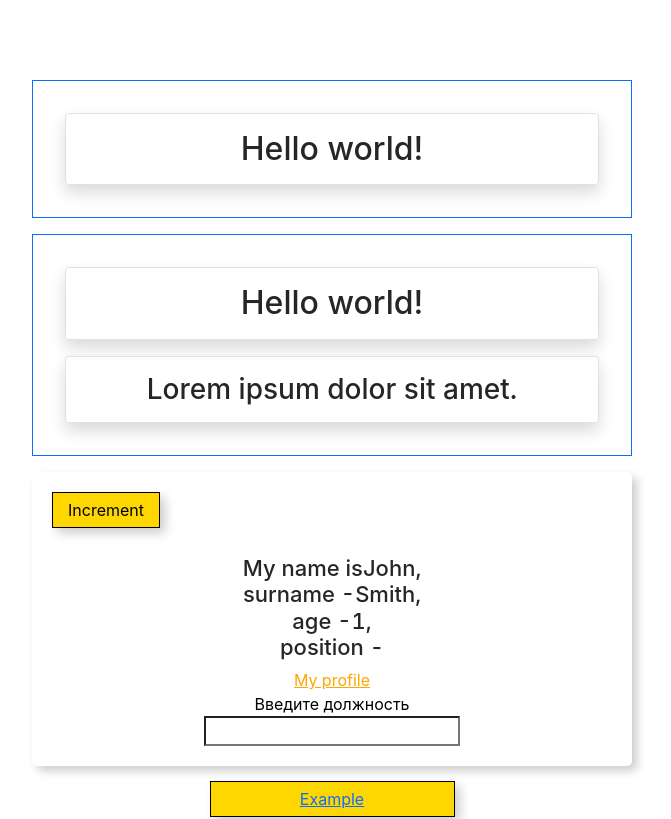
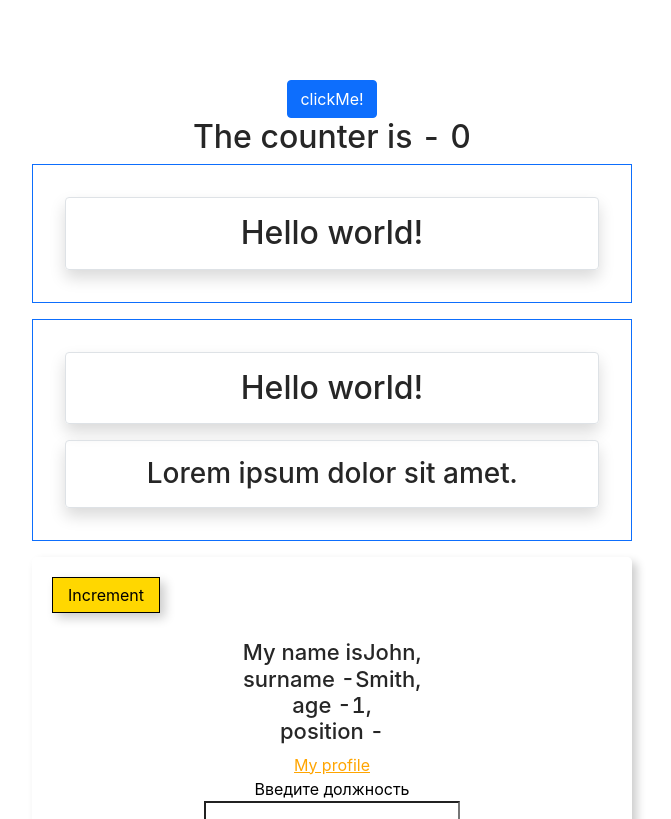
Before and after one commit to elijahmylcev/first-react-project, a React (Create React App) app: page / in a window 1280 px wide. Shown: the top 819 px of the page, without its empty margins (308-979 px from the left). Built offline with nearby package versions, Linux system fonts and the light colour scheme.

Commit message:
Patern Render-props

```diff
--- a/src/App.js
+++ b/src/App.js
@@ -107,6 +107,49 @@ function HelloGreetings() {
   );
 }
 
+function Message(props) {
+  const { counter } = props;
+  return (
+    <h2>
+      The counter is -
+      {' '}
+      {counter}
+    </h2>
+  );
+}
+
+class Counter extends Component {
+  constructor() {
+    super();
+    this.state = {
+      counter: 0,
+    };
+  }
+
+  changeCounter() {
+    this.setState(({ counter }) => ({
+      counter: counter + 1,
+    }));
+  }
+
+  render() {
+    const { render } = this.props;
+    const { counter } = this.state;
+    return (
+      <>
+        <button
+          className="btn btn-primary"
+          type="button"
+          onClick={() => this.changeCounter()}
+        >
+          clickMe!
+        </button>
+        {render(counter)}
+      </>
+    );
+  }
+}
+
 class App extends Component {
   constructor() {
     super();
@@ -121,6 +164,8 @@ class App extends Component {
     return (
 
       <Wrapper>
+
+        <Counter render={(counter) => (<Message counter={counter} />)} />
         <HelloGreetings />
         <DynamicGreeting color="primary">
           <h2>Hello world!</h2>
@@ -131,6 +176,14 @@ class App extends Component {
     );
   }
 }
+
+Message.propTypes = {
+  counter: propTypes.number.isRequired,
+};
+
+Counter.propTypes = {
+  render: propTypes.func.isRequired,
+};
 
 DynamicGreeting.propTypes = {
   children: propTypes.node.isRequired,
```
